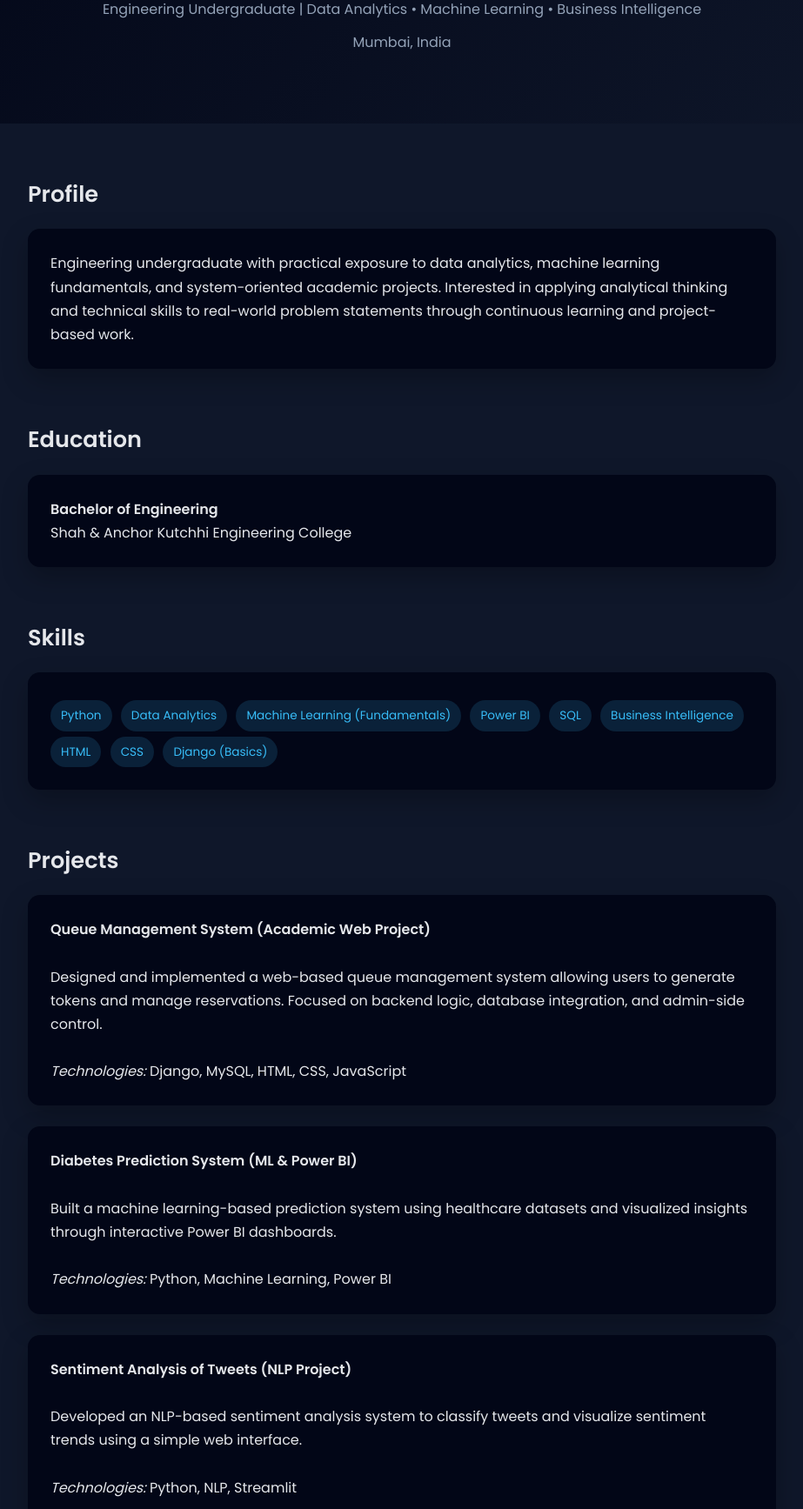
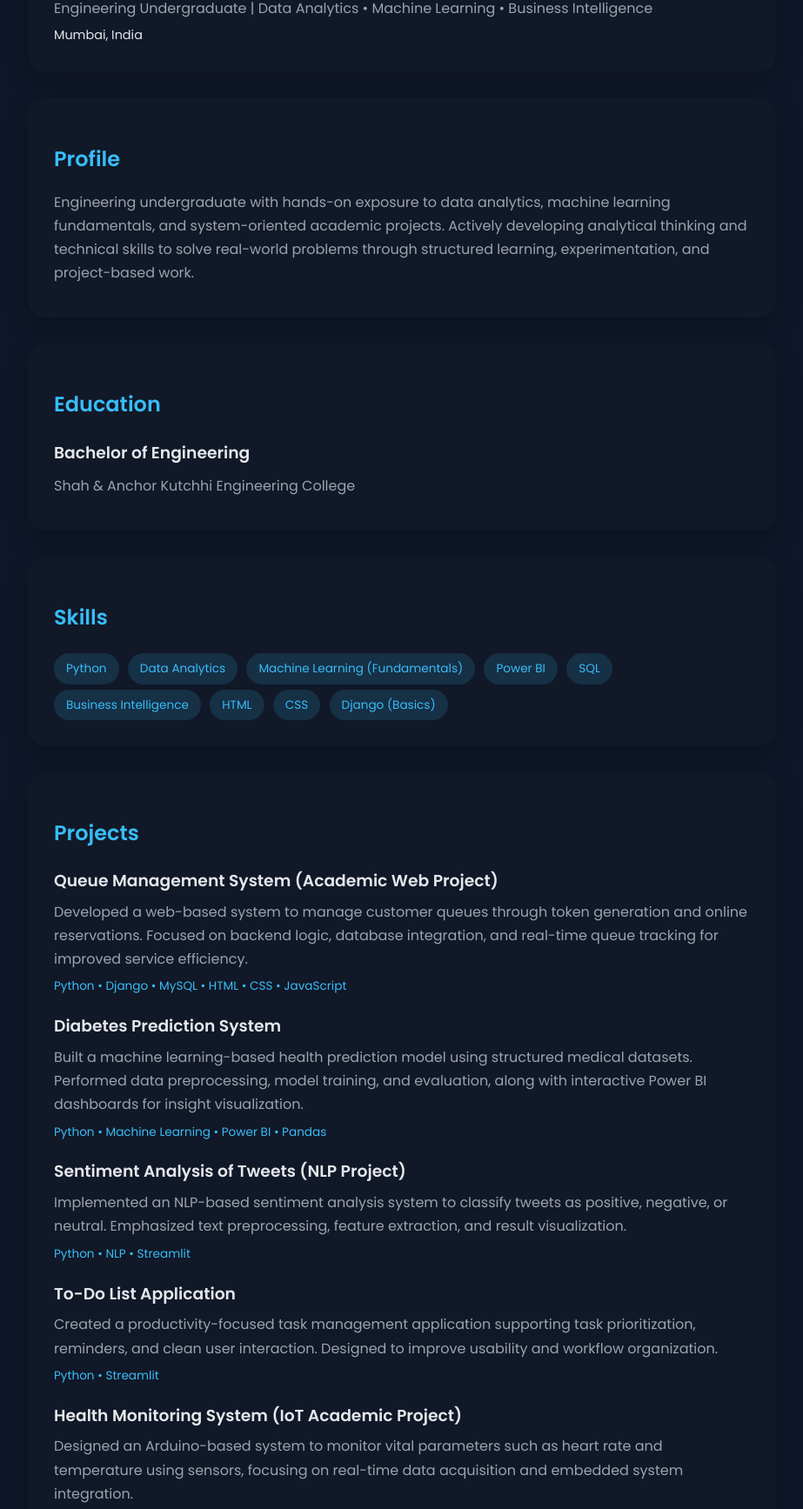
Before and after one commit to Harshajha23/Portfolio-, a plain HTML site: page index.html in a window 1280 px wide. Shown: the part 166-1901 px from the top of the page at 87% size, without its empty margins (178-1101 px from the left). Drawn offline with Linux system fonts and the light colour scheme.

Commit message:
Update index.html

```diff
--- a/index.html
+++ b/index.html
@@ -1,56 +1,128 @@
 <!DOCTYPE html>
 <html lang="en">
 <head>
-  <meta charset="UTF-8">
+  <meta charset="UTF-8" />
+  <meta name="viewport" content="width=device-width, initial-scale=1.0"/>
   <title>Harsha Jha | Portfolio</title>
-  <meta name="viewport" content="width=device-width, initial-scale=1.0">
 
-  <link href="https://fonts.googleapis.com/css2?family=Poppins:wght@300;400;600&display=swap" rel="stylesheet">
+  <!-- Google Font -->
+  <link href="https://fonts.googleapis.com/css2?family=Poppins:wght@300;400;500;600&display=swap" rel="stylesheet">
+
+  <!-- Font Awesome Icons -->
+  <link href="https://cdnjs.cloudflare.com/ajax/libs/font-awesome/6.5.1/css/all.min.css" rel="stylesheet">
 
   <style>
     :root {
       --bg: #0f172a;
-      --card: #020617;
+      --card: #111827;
       --text: #e5e7eb;
-      --subtext: #94a3b8;
+      --subtext: #9ca3af;
       --accent: #38bdf8;
     }
 
-    .light {
-      --bg: #f8fafc;
+    body.light {
+      --bg: #f9fafb;
       --card: #ffffff;
       --text: #111827;
-      --subtext: #475569;
+      --subtext: #4b5563;
       --accent: #2563eb;
     }
 
     * {
-      margin: 0;
-      padding: 0;
       box-sizing: border-box;
       font-family: 'Poppins', sans-serif;
       scroll-behavior: smooth;
     }
 
     body {
+      margin: 0;
       background: var(--bg);
       color: var(--text);
       line-height: 1.7;
     }
 
-    header {
-      padding: 80px 20px;
-      text-align: center;
-      background: linear-gradient(135deg, #020617, #0f172a);
+    .container {
+      max-width: 900px;
+      margin: auto;
+      padding: 40px 20px;
     }
 
-    header h1 {
-      font-size: 2.7rem;
+    .card {
+      background: var(--card);
+      border-radius: 20px;
+      padding: 30px;
+      margin-bottom: 30px;
+      box-shadow: 0 10px 30px rgba(0,0,0,0.25);
+      animation: fadeUp 0.8s ease forwards;
     }
 
-    header p {
-      margin-top: 10px;
+    @keyframes fadeUp {
+      from { opacity: 0; transform: translateY(20px); }
+      to { opacity: 1; transform: translateY(0); }
+    }
+
+    h1 {
+      font-size: 2.3rem;
+      margin-bottom: 5px;
+    }
+
+    h2 {
+      margin-bottom: 15px;
+      color: var(--accent);
+    }
+
+    h3 {
+      margin-bottom: 5px;
+    }
+
+    p {
+      margin: 8px 0;
       color: var(--subtext);
+    }
+
+    .tagline {
+      font-size: 1rem;
+      color: var(--subtext);
+    }
+
+    .location {
+      margin-top: 5px;
+      font-size: 0.9rem;
+    }
+
+    .skills span {
+      display: inline-block;
+      background: rgba(56,189,248,0.15);
+      color: var(--accent);
+      padding: 6px 14px;
+      border-radius: 20px;
+      margin: 6px 6px 0 0;
+      font-size: 0.85rem;
+    }
+
+    .project {
+      margin-bottom: 18px;
+    }
+
+    .project p {
+      margin: 6px 0;
+    }
+
+    .tech {
+      font-size: 0.85rem;
+      color: var(--accent);
+    }
+
+    .contact a {
+      text-decoration: none;
+      color: var(--text);
+      margin-right: 20px;
+      font-size: 1.2rem;
+      transition: 0.3s;
+    }
+
+    .contact a:hover {
+      color: var(--accent);
     }
 
     .toggle {
@@ -59,105 +131,58 @@
       right: 20px;
       background: var(--card);
       border: none;
+      padding: 10px 16px;
+      border-radius: 25px;
       color: var(--text);
-      padding: 10px 16px;
-      border-radius: 20px;
       cursor: pointer;
-      z-index: 1000;
-    }
-
-    section {
-      max-width: 900px;
-      margin: 60px auto;
-      padding: 0 20px;
-      opacity: 0;
-      transform: translateY(30px);
-      transition: all 0.8s ease;
-    }
-
-    section.show {
-      opacity: 1;
-      transform: translateY(0);
-    }
-
-    h2 {
-      font-size: 1.6rem;
-      margin-bottom: 18px;
-    }
-
-    .card {
-      background: var(--card);
-      padding: 26px;
-      border-radius: 14px;
-      margin-bottom: 24px;
-      box-shadow: 0 12px 30px rgba(0,0,0,0.25);
-    }
-
-    .skills span {
-      display: inline-block;
-      background: rgba(56,189,248,0.15);
-      color: var(--accent);
-      padding: 6px 12px;
-      border-radius: 20px;
-      margin: 6px 6px 0 0;
-      font-size: 0.85rem;
-    }
-
-    .social {
-      display: inline-flex;
-      align-items: center;
-      gap: 10px;
-      margin-right: 15px;
-      margin-top: 10px;
-      text-decoration: none;
-      color: var(--text);
-      font-weight: 500;
-    }
-
-    .social svg {
-      width: 22px;
-      height: 22px;
-      fill: var(--accent);
+      box-shadow: 0 5px 20px rgba(0,0,0,0.3);
     }
 
     footer {
       text-align: center;
-      padding: 35px;
-      font-size: 0.9rem;
+      font-size: 0.8rem;
       color: var(--subtext);
+      margin-top: 20px;
     }
   </style>
 </head>
+
 <body>
 
 <button class="toggle" onclick="toggleMode()">Toggle Mode</button>
 
-<header>
+<div class="container">
+
+  <!-- INTRO -->
+  <div class="card">
     <h1>Harsha Jha</h1>
-  <p>Engineering Undergraduate | Data Analytics • Machine Learning • Business Intelligence</p>
-  <p>Mumbai, India</p>
-</header>
+    <div class="tagline">
+      Engineering Undergraduate | Data Analytics • Machine Learning • Business Intelligence
+    </div>
+    <div class="location">Mumbai, India</div>
+  </div>
 
-<section>
+  <!-- PROFILE -->
+  <div class="card">
     <h2>Profile</h2>
+    <p>
+      Engineering undergraduate with hands-on exposure to data analytics, machine learning fundamentals,
+      and system-oriented academic projects. Actively developing analytical thinking and technical skills
+      to solve real-world problems through structured learning, experimentation, and project-based work.
+    </p>
+  </div>
+
+  <!-- EDUCATION -->
   <div class="card">
-    Engineering undergraduate with practical exposure to data analytics, machine learning fundamentals,
-    and system-oriented academic projects. Interested in applying analytical thinking and technical skills
-    to real-world problem statements through continuous learning and project-based work.
+    <h2>Education</h2>
+    <h3>Bachelor of Engineering</h3>
+    <p>Shah & Anchor Kutchhi Engineering College</p>
   </div>
-</section>
 
-<section>
-  <h2>Education</h2>
+  <!-- SKILLS -->
   <div class="card">
-    <strong>Bachelor of Engineering</strong><br>
-    Shah & Anchor Kutchhi Engineering College
-  </div>
-</section>
-
-<section>
     <h2>Skills</h2>
-  <div class="card skills">
+    <div class="skills">
       <span>Python</span>
       <span>Data Analytics</span>
       <span>Machine Learning (Fundamentals)</span>
@@ -168,81 +193,85 @@
       <span>CSS</span>
       <span>Django (Basics)</span>
     </div>
-</section>
+  </div>
 
-<section>
+  <!-- PROJECTS -->
+  <div class="card">
     <h2>Projects</h2>
 
-  <div class="card">
-    <strong>Queue Management System (Academic Web Project)</strong><br><br>
-    Designed and implemented a web-based queue management system allowing users to generate tokens and
-    manage reservations. Focused on backend logic, database integration, and admin-side control.
-    <br><br>
-    <em>Technologies:</em> Django, MySQL, HTML, CSS, JavaScript
+    <div class="project">
+      <h3>Queue Management System (Academic Web Project)</h3>
+      <p>
+        Developed a web-based system to manage customer queues through token generation and
+        online reservations. Focused on backend logic, database integration, and real-time
+        queue tracking for improved service efficiency.
+      </p>
+      <div class="tech">Python • Django • MySQL • HTML • CSS • JavaScript</div>
     </div>
 
-  <div class="card">
-    <strong>Diabetes Prediction System (ML & Power BI)</strong><br><br>
-    Built a machine learning-based prediction system using healthcare datasets and visualized insights
-    through interactive Power BI dashboards.
-    <br><br>
-    <em>Technologies:</em> Python, Machine Learning, Power BI
+    <div class="project">
+      <h3>Diabetes Prediction System</h3>
+      <p>
+        Built a machine learning-based health prediction model using structured medical datasets.
+        Performed data preprocessing, model training, and evaluation, along with interactive
+        Power BI dashboards for insight visualization.
+      </p>
+      <div class="tech">Python • Machine Learning • Power BI • Pandas</div>
     </div>
 
-  <div class="card">
-    <strong>Sentiment Analysis of Tweets (NLP Project)</strong><br><br>
-    Developed an NLP-based sentiment analysis system to classify tweets and visualize sentiment trends
-    using a simple web interface.
-    <br><br>
-    <em>Technologies:</em> Python, NLP, Streamlit
+    <div class="project">
+      <h3>Sentiment Analysis of Tweets (NLP Project)</h3>
+      <p>
+        Implemented an NLP-based sentiment analysis system to classify tweets as positive,
+        negative, or neutral. Emphasized text preprocessing, feature extraction, and
+        result visualization.
+      </p>
+      <div class="tech">Python • NLP • Streamlit</div>
     </div>
 
-  <div class="card">
-    <strong>Health Monitoring System (IoT Academic Project)</strong><br><br>
-    Designed an Arduino-based system to monitor basic health parameters, focusing on sensor integration
-    and real-time data collection.
-    <br><br>
-    <em>Technologies:</em> Arduino, Sensors, Embedded C/C++
+    <div class="project">
+      <h3>To-Do List Application</h3>
+      <p>
+        Created a productivity-focused task management application supporting task prioritization,
+        reminders, and clean user interaction. Designed to improve usability and workflow organization.
+      </p>
+      <div class="tech">Python • Streamlit</div>
     </div>
 
-</section>
+    <div class="project">
+      <h3>Health Monitoring System (IoT Academic Project)</h3>
+      <p>
+        Designed an Arduino-based system to monitor vital parameters such as heart rate and
+        temperature using sensors, focusing on real-time data acquisition and embedded system integration.
+      </p>
+      <div class="tech">Arduino • Sensors • Embedded C/C++</div>
+    </div>
 
-<section>
+  </div>
+
+  <!-- CONTACT -->
+  <div class="card contact">
     <h2>Contact</h2>
-  <div class="card">
-    📧 <strong>Email:</strong> jhaharsha73@gmail.com<br>
-    📞 <strong>Phone:</strong> +91 9006137097<br><br>
-
-    <a class="social" href="https://www.linkedin.com/in/harsha-jha-6a109628b" target="_blank">
-      <svg viewBox="0 0 24 24">
-        <path d="M4.98 3.5C4.98 4.88 3.86 6 2.5 6S0 4.88 0 3.5 1.12 1 2.5 1s2.48 1.12 2.48 2.5zM.5 8h4v16h-4V8zm7.5 0h3.8v2.2h.1c.5-1 1.8-2.2 3.8-2.2 4 0 4.8 2.6 4.8 6v7.8h-4v-7c0-1.6 0-3.6-2.2-3.6s-2.6 1.7-2.6 3.5v7.1h-4V8z"/>
-      </svg>
-      LinkedIn
+    <p>
+      <i class="fa-solid fa-envelope"></i> jiharsha73@gmail.com<br>
+      <i class="fa-solid fa-phone"></i> +91 9006137097
+    </p>
+    <br>
+    <a href="https://www.linkedin.com/in/harsha-jha-6a109628b" target="_blank">
+      <i class="fa-brands fa-linkedin"></i>
     </a>
-
-    <a class="social" href="https://github.com/Harshajha23" target="_blank">
-      <svg viewBox="0 0 24 24">
-        <path d="M12 .5C5.73.5.5 5.74.5 12.03c0 5.11 3.29 9.45 7.86 10.98.58.11.79-.25.79-.56v-2.17c-3.2.7-3.88-1.54-3.88-1.54-.53-1.34-1.3-1.7-1.3-1.7-1.06-.72.08-.7.08-.7 1.17.08 1.79 1.21 1.79 1.21 1.04 1.78 2.73 1.27 3.4.97.11-.75.41-1.27.75-1.56-2.55-.29-5.23-1.28-5.23-5.69 0-1.26.45-2.29 1.19-3.09-.12-.29-.52-1.45.11-3.02 0 0 .97-.31 3.18 1.18a11.1 11.1 0 012.9-.39c.99 0 1.99.13 2.92.39 2.2-1.49 3.17-1.18 3.17-1.18.64 1.57.24 2.73.12 3.02.74.8 1.18 1.83 1.18 3.09 0 4.42-2.69 5.39-5.25 5.67.42.36.8 1.08.8 2.18v3.23c0 .31.21.67.8.56 4.56-1.53 7.85-5.87 7.85-10.98C23.5 5.74 18.27.5 12 .5z"/>
-      </svg>
-      GitHub
+    <a href="https://github.com/Harshajha23" target="_blank">
+      <i class="fa-brands fa-github"></i>
     </a>
   </div>
-</section>
 
   <footer>
     © 2026 Harsha Jha | Portfolio
   </footer>
 
+</div>
+
 <script>
-  const sections = document.querySelectorAll("section");
-  window.addEventListener("scroll", () => {
-    sections.forEach(sec => {
-      if (sec.getBoundingClientRect().top < window.innerHeight - 120) {
-        sec.classList.add("show");
-      }
-    });
-  });
-
   function toggleMode() {
     document.body.classList.toggle("light");
   }
```
Lines whose indentation alone changed are shown as unchanged.
